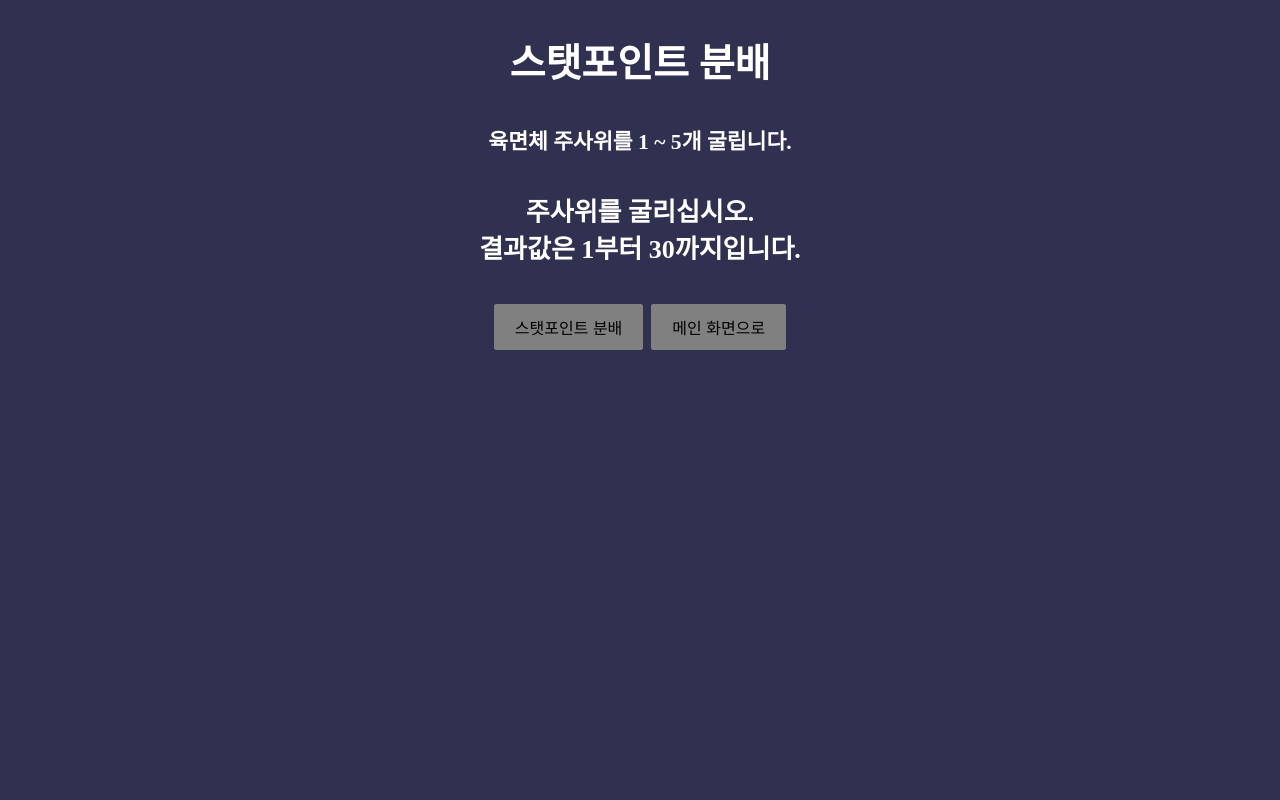
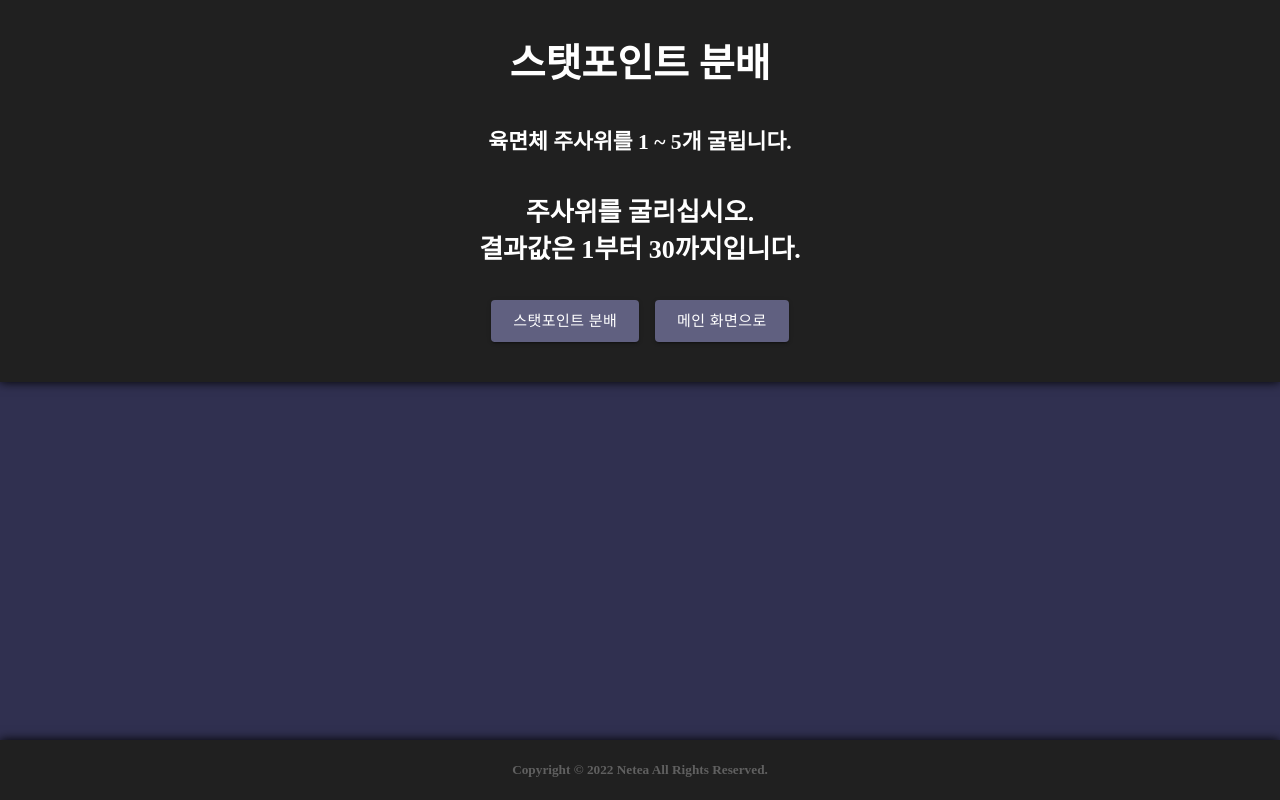
Before and after one commit to Crenchant-Develop/Chronica-Web, a React (Create React App) app: page /stat in a window 1280 px wide. Built offline with nearby package versions, Linux system fonts and the light colour scheme.

Commit message:
디자인 개편

```diff
--- a/package.json
+++ b/package.json
@@ -3,6 +3,9 @@
   "version": "0.1.0",
   "private": true,
   "dependencies": {
+    "@emotion/react": "^11.9.0",
+    "@emotion/styled": "^11.8.1",
+    "@mui/material": "^5.6.1",
     "@testing-library/jest-dom": "^5.16.4",
     "@testing-library/react": "^12.1.4",
     "@testing-library/user-event": "^13.5.0",
--- a/src/App.css
+++ b/src/App.css
@@ -67,37 +67,33 @@ body {
 	-moz-osx-font-smoothing: grayscale;
 }
 
-hr {
-  border: 0;
-  height: 1px;
-  background-color: black;
-}
-
-button {
-  background-color: hsl(0, 0%, 50%);
-  border: 0.1em solid hsl(0, 0%, 50%);
-  padding: 10px 20px;
-  margin: 4px;
-  border-radius: 0.12em;
-  text-decoration: none;
-  text-align: center;
-  font-size: medium;
-}
-
-button:hover {
-  background-color: #ffffff;
-  border: 0.1em solid #ffffff;
-}
-
 .main {
 	white-space: pre-wrap;
-  text-align: center;
-  font-family: 'Pretendard Regular';
+	position: fixed;
+	top: 0;
+	left: 0;
+	right: 0;
+	padding-bottom: 5vh;
 	font-size: calc(10px + 2vmin);
 	color: white;
+	box-shadow: 0 0 10px black;
 }
 
 .context {
-  font-family: 'Pretendard Regular';
 	justify-content: center;
 }
+
+.wrapper {
+	position: fixed;
+	bottom: 0;
+	left: 0;
+	right: 0;
+	color: #606060;
+	box-shadow: 0 0 10px black;
+}
+
+.main, .context, .wrapper {
+	text-align: center;
+	font-family: 'Pretendard Regular';
+	background-color: #202020;
+}
--- a/src/App.js
+++ b/src/App.js
@@ -1,21 +1,21 @@
-import { BrowserRouter, Route, Routes } from "react-router-dom";
+import { Route, Routes } from "react-router-dom";
 import Main from './components/Main';
 import ShowUser from './components/GetUser';
 import Stat from './components/Stat';
+import Bottom from './components/Bottom';
 import './App.css';
 
 function App() {
 
   return (
-    <BrowserRouter>
       <div>
         <Routes>
           <Route path="/" element={<Main />} exact={true} />
           <Route path="/getuser" element={<ShowUser />} />
           <Route path="/stat" element={<Stat />} />
         </Routes>
+        <Bottom />
       </div>
-    </BrowserRouter>
   );
 }
 
--- /dev/null
+++ b/src/Theme.js
@@ -0,0 +1,14 @@
+import { createTheme } from '@mui/material/styles';
+
+const Theme = createTheme({
+  palette: {
+    primary: {
+      main: '#606080',
+    },
+    secondary: {
+      main: '#706080',
+    },
+  },
+});
+
+export default Theme;
--- /dev/null
+++ b/src/components/Bottom.js
@@ -0,0 +1,10 @@
+import React from 'react';
+import '../App.css';
+
+export default function Buttom() {
+    return (
+        <div className="wrapper">
+            <h5>Copyright &copy; 2022 Netea All Rights Reserved.</h5>
+        </div>
+    );
+}
--- a/src/components/GetUser.js
+++ b/src/components/GetUser.js
@@ -1,12 +1,19 @@
 import axios from 'axios';
 import { useState } from 'react';
 import { Link } from "react-router-dom";
+import { ThemeProvider } from '@mui/material/styles';
+import Theme from '../Theme';
+import Stack from '@mui/material/Stack';
+import Button from '@mui/material/Button';
 import '../App.css';
+
+const devRedirectURI = `http://localhost:3030/getuser`;
+//const redirectURI = `http://chronica-web.vercel.app/getuser`;
 
 const config = {
   "clientId": "962607441382625360",
   'clientSecret': 'm8bzU6EnND-XGDlJRVGyFSzfyCqvOg03',
-  "redirectUri": "http://chronica-web.vercel.app/getuser"
+  "redirectUri": devRedirectURI
 };
 
 async function GetDiscordToken() {
@@ -58,14 +65,18 @@ export default function ShowUser() {
 
   return (
     <div className="main">
-      <h2>{userName}님 환영합니다!</h2>
-      <h5>이제부터 Chronica를 이용하실 수 있습니다.</h5>
-      <Link to="/stat">
-        <button>스탯포인트 분배</button>
-      </Link>
-      <Link to="/">
-        <button>메인 화면으로</button>
-      </Link>
+      <h2>NETEA</h2>
+      <h5>네티아의 일대기를 만드는 것은 {userName}님입니다.</h5>
+      <Stack spacing={2} direction="row" className="context">
+        <ThemeProvider theme={Theme}>
+          <Link to="/stat" style={{ textDecoration: 'none' }}>
+            <Button variant="contained" size="large">스탯포인트 분배</Button>
+          </Link>
+          <Link to="/" style={{ textDecoration: 'none' }}>
+            <Button variant="contained" size="large">메인 화면으로</Button>
+          </Link>
+        </ThemeProvider>
+      </Stack>
     </div>
   );
 }
--- a/src/components/Main.js
+++ b/src/components/Main.js
@@ -1,21 +1,56 @@
-import React from 'react';
+import { useEffect, useState } from 'react';
+import { ThemeProvider } from '@mui/material/styles';
+import Theme from '../Theme';
+import Stack from '@mui/material/Stack';
+import Button from '@mui/material/Button';
 import '../App.css';
 
-export default class Main extends React.Component {
-    render() {
-        function handleClick(e) {
-            window.location.href = "https://discord.com/api/oauth2/authorize?client_id=962607441382625360&redirect_uri=http%3A%2F%2Fchronica-web.vercel.app%2Fgetuser&response_type=code&scope=identify&prompt=none"
+export default function Main() {
+    return (
+        <div className="main">
+            <h2>NETEA</h2>
+            <h5>네티아의 일대기를 만드는 것은 당신입니다.</h5>
+            <Stack spacing={2} direction="row" className="context">
+                <ThemeProvider theme={Theme}>
+                    <ChangeButton />
+                </ThemeProvider>
+            </Stack>
+        </div>
+    );
+}
+
+function handleClick(url, open = '_self') {
+    window.open(url, open);
+}
+
+function ChangeButton() {
+    const groupUrl = 'https://discord.gg/VAfjrWUcZG';
+    //const authUrl = `https://discord.com/api/oauth2/authorize?client_id=962607441382625360&redirect_uri=http%3A%2F%2Fchronica-web.vercel.app%2Fgetuser&response_type=code&scope=identify`;
+    //개발용 링크▼
+    const authUrl = 'https://discord.com/api/oauth2/authorize?client_id=962607441382625360&redirect_uri=http%3A%2F%2Flocalhost%3A3030%2Fgetuser&response_type=code&scope=identify&prompt=none';
+    const [useButtonName, setButtonName] = useState(null);
+    const [useUrl, setUrl] = useState(null);
+    const [useOpen, setOpen] = useState(null);
+
+    useEffect(()=>{
+        let isLogined = sessionStorage.getItem('userName')? true : false;
+
+        if (isLogined) {
+            setButtonName('서버 방문하기');
+            setUrl(groupUrl); //네티아 TRPG 방문페이지
+            setOpen('_blank');
         }
-        return (
-            <div className="main">
-                <h2>Chronica 메인 페이지</h2>
-                <button onClick={handleClick}>
-                    디스코드 로그인
-                </button>
-                <button onClick={() => window.open('https://discord.gg/VAfjrWUcZG', '_blank')}>
-                    서버 방문하기
-                </button>
-            </div>
-        );
-    }
+        else {
+            setButtonName('디스코드 로그인');
+            setUrl(authUrl); //로그인 승인 요청
+            setOpen('_self');
+        }
+    }, []);
+
+    //handleClick
+    return (
+        <Button variant="contained" size="large" onClick={e => handleClick(useUrl, useOpen)}>
+            {useButtonName}
+        </Button>
+    );
 }
--- a/src/components/Stat.js
+++ b/src/components/Stat.js
@@ -1,5 +1,9 @@
 import React from 'react';
 import { Link } from "react-router-dom";
+import { ThemeProvider } from '@mui/material/styles';
+import Theme from '../Theme';
+import Stack from '@mui/material/Stack';
+import Button from '@mui/material/Button';
 import '../App.css';
 
 var diceList = [];
@@ -22,10 +26,14 @@ export default class Stat extends React.Component {
                 <div className="context">
                     <h4>{this.state.text}</h4>
                 </div>
-                <button onClick={this.diceEvent}>스탯포인트 분배</button>
-                <Link to="/">
-                    <button>메인 화면으로</button>
-                </Link>
+                <Stack spacing={2} direction="row" className="context">
+                    <ThemeProvider theme={Theme}>
+                        <Button variant="contained" size="large" onClick={this.diceEvent}>스탯포인트 분배</Button>
+                        <Link to="/" style={{ textDecoration: 'none' }}>
+                            <Button variant="contained" size="large">메인 화면으로</Button>
+                        </Link>
+                    </ThemeProvider>
+                </Stack>
             </div>
         );
     }
--- a/src/index.js
+++ b/src/index.js
@@ -1,12 +1,12 @@
 import React from 'react';
 import ReactDOM from 'react-dom/client';
-import './App.css';
+import { BrowserRouter as Router } from "react-router-dom";
 import App from './App';
 
-const rootNode = document.getElementById('root');
-
-ReactDOM.createRoot(rootNode).render(
+ReactDOM.createRoot(document.getElementById('root')).render(
   <React.StrictMode>
-    <App />
-  </React.StrictMode>,
+    <Router>
+      <App />
+    </Router>
+  </React.StrictMode>
 );
```
Also changed, not shown: 2 other files (tests, documents, lock files or other folders). Lines whose indentation alone changed are shown as unchanged.
